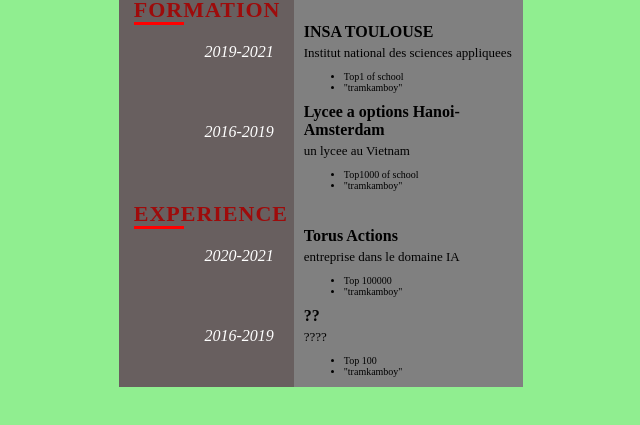
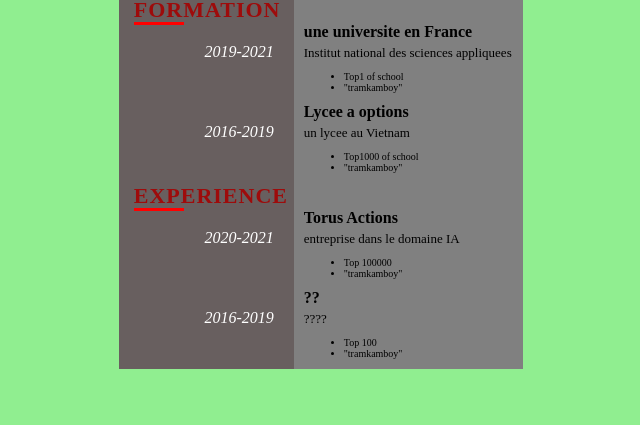
Before and after one commit to khoisuppi/portfolio, a plain HTML site: page cvtest.html in a window 1280 px wide. Shown: the part 229-654 px from the top of the page, without its empty margins (319-959 px from the left). Drawn offline with Linux system fonts and the light colour scheme.

Commit message:
Update cvtest.html

```diff
--- a/cvtest.html
+++ b/cvtest.html
@@ -111,7 +111,7 @@
 							</div>
 							<div class="content">
 								<div class="content_school">
-									INSA TOULOUSE
+									une universite en France
 								</div>
 								<div class=content_detail>
 									Institut national des sciences appliquees
@@ -134,7 +134,7 @@
 							</div>
 							<div class="content">
 								<div class="content_school">
-									Lycee a options Hanoi-Amsterdam
+									Lycee a options
 								</div>
 								<div class=content_detail>
 									un lycee au Vietnam
```
